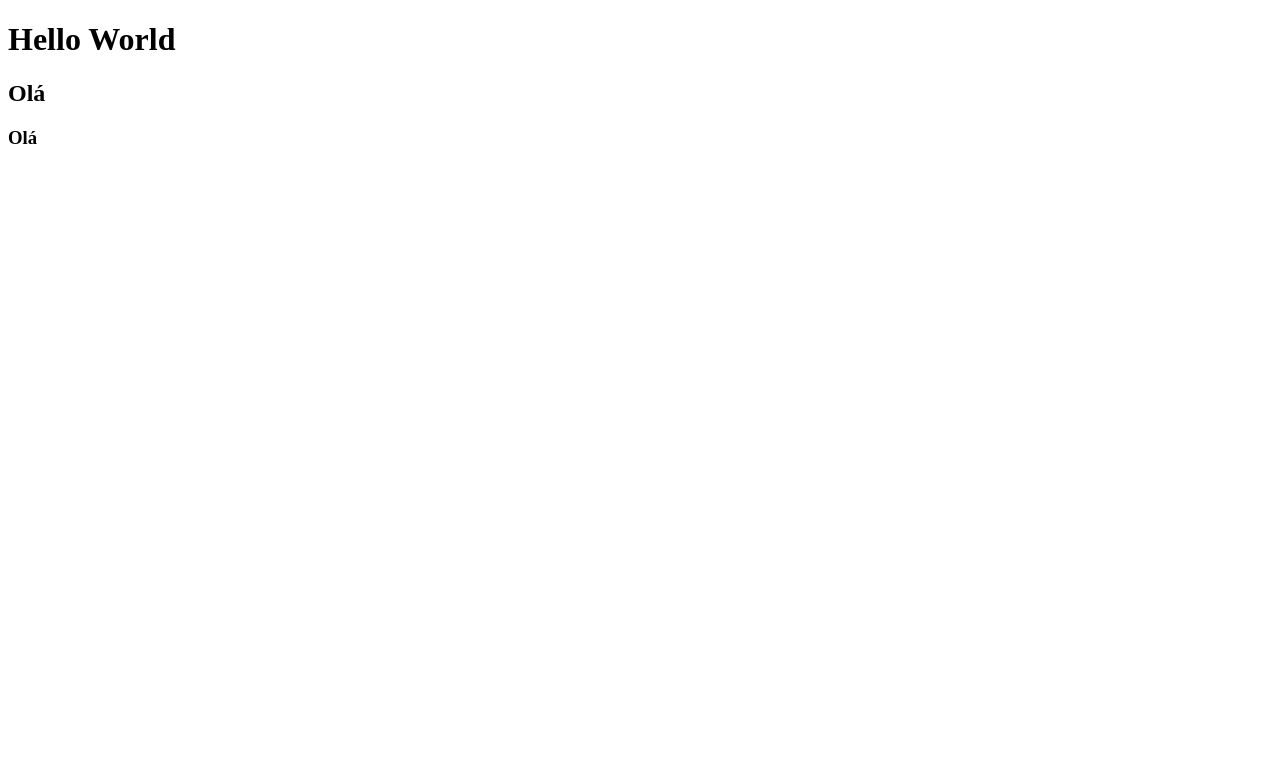
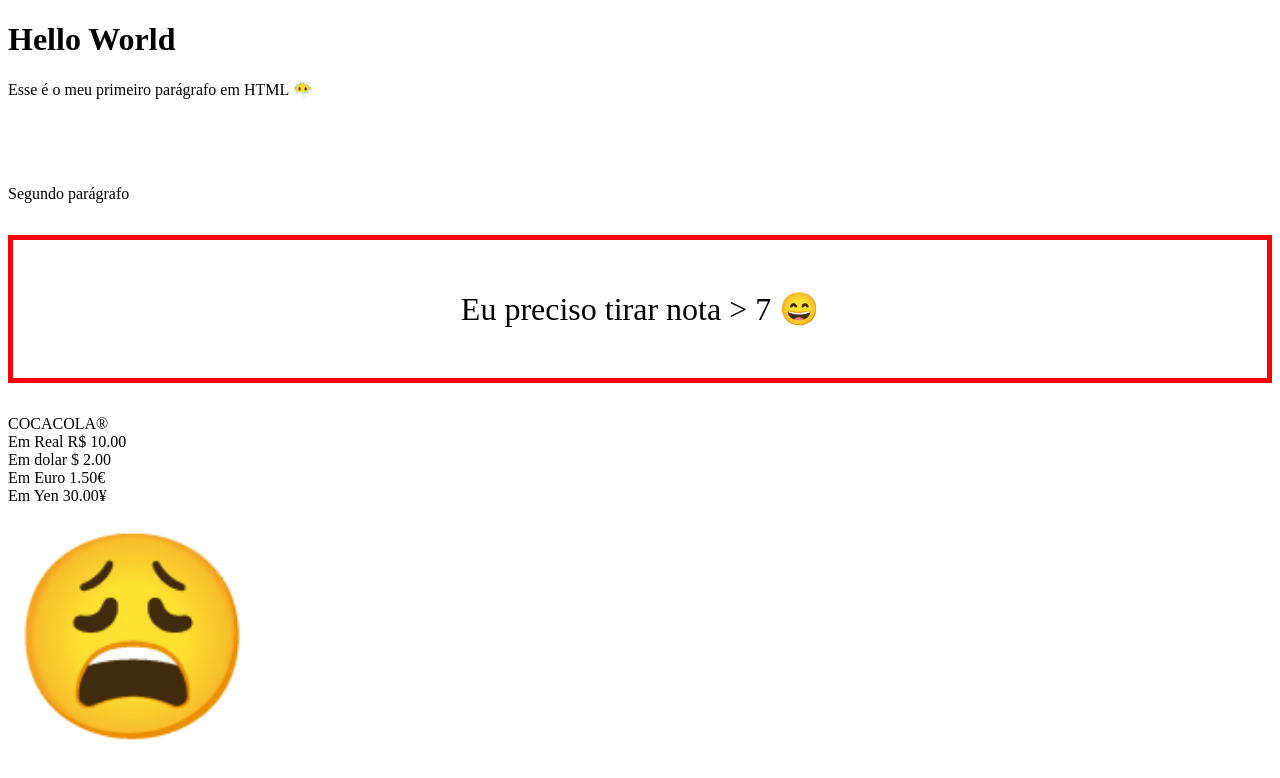
Before and after one commit to Gabriel-Puttin/Web_UVV, a plain HTML site: page index.html in a window 1280 px wide. Drawn offline with Linux system fonts and the light colour scheme.

Commit message:
Add files via upload
Add index.html

```diff
--- a/index.html
+++ b/index.html
@@ -1,14 +1,29 @@
 <!DOCTYPE html>
 <html lang="pt-br">
+
 <head>
     <meta charset="UTF-8">
     <meta http-equiv="X-UA-Compatible" content="IE=edge">
     <meta name="viewport" content="width=device-width, initial-scale=1.0">
-    <title>Aula 03</title>
+    <title>Document</title>
 </head>
+
 <body>
     <h1>Hello World</h1>
-    <h2>Olá</h2>
-    <h3>Olá</h3>
+    <p>Esse é o meu primeiro parágrafo em HTML 😶‍🌫️</p>
+    <br />
+    <br />
+    <br />
+    <p>Segundo parágrafo</p>
+    <p style="border: 5px solid red; padding: 50px; display: flex; justify-content: center; font-size: 32px;">Eu preciso
+        tirar nota &GT; 7 &#128516</p>
+    <p>COCACOLA&reg; <br/>
+        Em Real R$ 10.00 <br />
+        Em dolar $ 2.00 <br />
+        Em Euro 1.50&euro; <br />
+        Em Yen 30.00&yen;
+    </p>
+    <div style="font-size: 200px;">&#128553</div>
 </body>
+
 </html>
```
